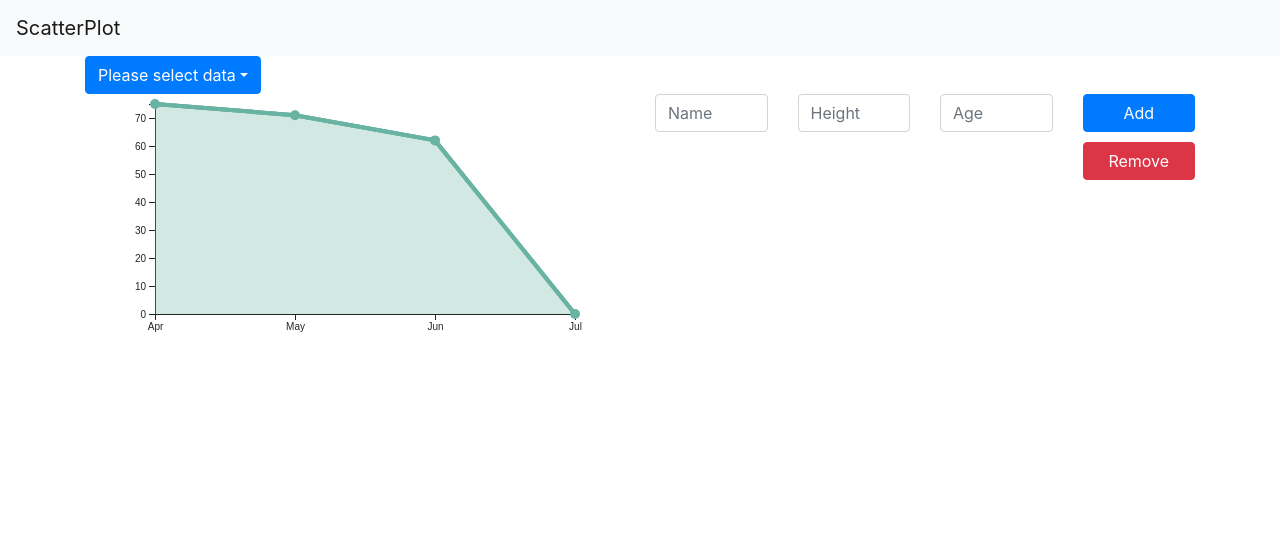
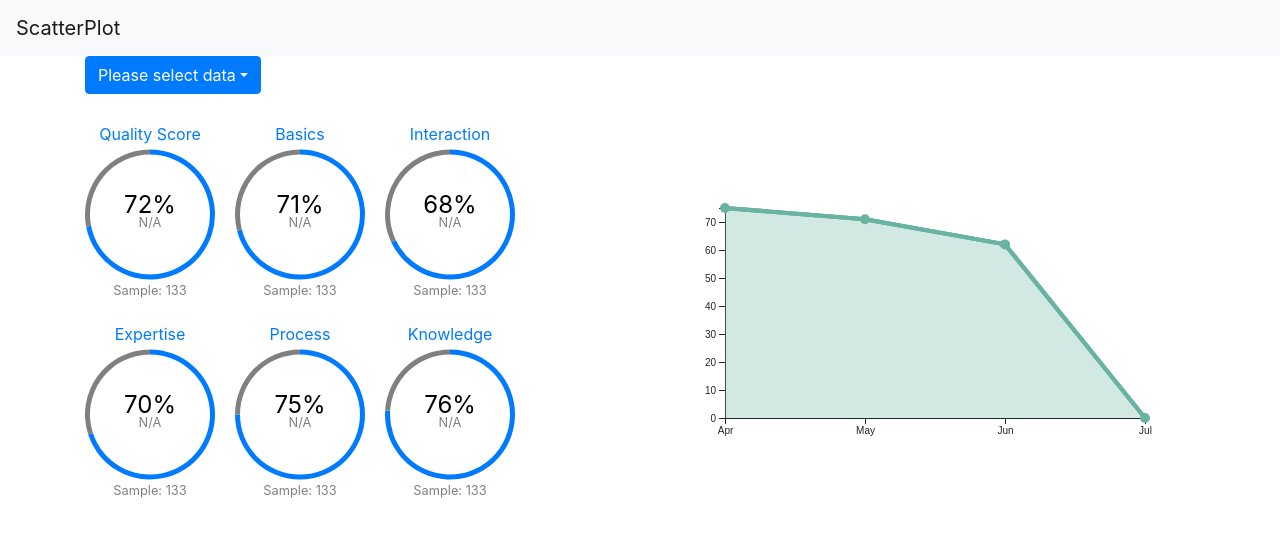
Before and after one commit to micmor-m/react-d3-scatterplot, a React (Create React App) app: page / in a window 1280 px wide. Shown: the top 536 px of the page. Built offline with nearby package versions, Linux system fonts and the light colour scheme.

Commit message:
add pie chart

```diff
--- a/src/App.js
+++ b/src/App.js
@@ -6,9 +6,11 @@ import Col from "react-bootstrap/Col";
 import { json } from "d3";
 
 import ChartWrapper from "./ChartWrapper";
+import PieWrapper from "./PieWrapper";
 import Table from "./Table";
 import dataJson from "./data.json";
 import TypeDropdown from "./TypeDropdown";
+import D3Pie from "./D3Pie";
 
 class App extends Component {
   state = {
@@ -42,6 +44,19 @@ class App extends Component {
     );
   }
 
+  // renderPie() {
+  //   if (this.state.data.length === 0) {
+  //     return "No data yet";
+  //   }
+  //   return (
+  //     <PieWrapper
+  //       data={this.state.data}
+  //       updateName={this.updateName}
+  //       type={this.state.typeData}
+  //     />
+  //   );
+  // }
+
   render() {
     return (
       <div>
@@ -54,16 +69,37 @@ class App extends Component {
               <TypeDropdown typeSelected={this.typeSelected} />
             </Col>
           </Row>
-          <Row>
+          <Row
+            style={{
+              marginTop: "2rem",
+            }}
+          >
             <Col md={6} xs={12}>
+              {
+                this.state.data[0]["gaugeData"].map((el) => {
+                  return (
+                    <PieWrapper
+                      data={el}
+                      updateName={this.updateName}
+                      type={this.state.typeData}
+                    />
+                  );
+                })
+                //   <PieWrapper
+                //   data={this.state.data[0]["gaugeData"][0]}
+                //   updateName={this.updateName}
+                //   type={this.state.typeData}
+                // />
+              }
+            </Col>
+            <Col
+              md={6}
+              xs={12}
+              style={{
+                paddingTop: "4.5rem",
+              }}
+            >
               {this.renderChart()}
-            </Col>
-            <Col md={6} xs={12}>
-              <Table
-                data={this.state.data}
-                updateData={this.updateData}
-                activeName={this.state.activeName}
-              />
             </Col>
           </Row>
         </Container>
--- /dev/null
+++ b/src/D3Pie.js
@@ -0,0 +1,114 @@
+import * as d3 from "d3";
+import { useLayoutEffect } from "react";
+
+const MARGIN = { TOP: 3, BOTTOM: 20, LEFT: 10, RIGHT: 10 };
+const WIDTH = 150 - MARGIN.LEFT - MARGIN.RIGHT;
+const HEIGHT = 200 - MARGIN.TOP - MARGIN.BOTTOM;
+const RADIUS = Math.min(WIDTH, HEIGHT) / 2;
+
+class D3Pie {
+  constructor(element, data, updateName) {
+    let vis = this;
+    vis.updateName = updateName;
+
+    //save data
+    vis.data = data;
+    console.log("PieData", vis.data);
+    vis.g = d3
+      .select(element)
+      .append("svg")
+      .attr("width", WIDTH + MARGIN.LEFT + MARGIN.RIGHT)
+      .attr("height", HEIGHT + MARGIN.TOP + MARGIN.BOTTOM)
+      .append("g")
+      .attr("transform", `translate(${WIDTH / 2}, ${HEIGHT / 2})`);
+
+    const color = d3.scaleOrdinal([
+      "#007bff",
+      "gray",
+      // "#8da0cb",
+      // "#e78ac3",
+      // "#a6d854",
+      // "#ffd92f",
+    ]);
+
+    const pie = d3
+      .pie()
+      .value((d) => d)
+      .sort(null);
+
+    const arc = d3
+      .arc()
+      .innerRadius(RADIUS - 5)
+      .outerRadius(RADIUS);
+
+    // const dataArr = [
+    //   vis.data[0]["gaugeData"][0].score,
+    //   100 - vis.data[0]["gaugeData"][0].score,
+    // ];
+
+    const dataArr = [vis.data.score, 100 - vis.data.score];
+    //const path = vis.g.selectAll("path").data(pie(vis.data[0]["gaugeData"][0]));
+    const arcs = vis.g.selectAll("arc").data(pie(dataArr));
+    //vis.path =
+    //vis.g.data(vis.pie(vis.data[0]["gaugeData"][0]));
+
+    // vis.path
+    //   //vis.g
+    //   .selectAll("path")
+    //   .data(vis.pie)
+    //   .enter()
+    //   .append("path")
+    //   .attr("d", vis.arc)
+    //   .attr("fill", (_, i) => vis.color(i))
+    //   .attr("stroke", "black")
+    //   .attr("stroke-width", 1);
+    //vis.g
+    arcs
+      .enter()
+      .append("path")
+      .attr("fill", (d, i) => color(i))
+      .attr("d", arc)
+      // .attr("stroke", "red")
+      .attr("stroke-width", "6px");
+    // .each(function (d) {
+    //   this._current = d;
+    // });
+
+    //vis
+    vis.g
+      .append("text")
+      .attr("text-anchor", "middle")
+      .attr("font-size", "1.5em")
+      .attr("y", -2)
+      //.text(`${vis.data[0]["gaugeData"][0].score}%`);
+      .text(`${vis.data.score}%`);
+
+    vis.g
+      .append("text")
+      .attr("text-anchor", "middle")
+      .attr("font-size", "0.8em")
+      .attr("fill", "gray")
+      .attr("y", 12)
+      .text(`N/A`);
+
+    vis.g
+      .append("text")
+      .attr("text-anchor", "middle")
+      .attr("font-size", "0.8em")
+      .attr("fill", "gray")
+      .attr("y", 80)
+      //.text(`Sample: ${vis.data[0]["gaugeData"][0].sample}`);
+      .text(`Sample: ${vis.data.sample}`);
+
+    vis.g
+      .append("text")
+      .attr("text-anchor", "middle")
+      .attr("font-size", "1em")
+      .attr("fill", "#007bff")
+      .attr("y", -75)
+      // .text(`${vis.data[0]["gaugeData"][0].name}`);
+      .text(`${vis.data.name}`);
+  }
+}
+
+export default D3Pie;
--- /dev/null
+++ b/src/PieWrapper.js
@@ -0,0 +1,33 @@
+import React, { useRef, useState, useEffect } from "react";
+import D3Pie from "./D3Pie";
+
+const PieWrapper = (props) => {
+  const chartArea = useRef(null);
+  const [chart, setChart] = useState(null);
+
+  useEffect(() => {
+    if (!chart) {
+      setChart(
+        new D3Pie(chartArea.current, props.data, props.updateName, props.type)
+      );
+    } else {
+      //chart.update(props.data, props.type);
+    }
+  }, [chart, props.data, props.updateName, props.type]);
+
+  return (
+    <div
+      style={{
+        // border: "1px solid blue",
+        display: "inline",
+        width: "auto",
+        height: "auto",
+        marginTop: "2rem",
+      }}
+      className="chart-area"
+      ref={chartArea}
+    ></div>
+  );
+};
+
+export default PieWrapper;
```
